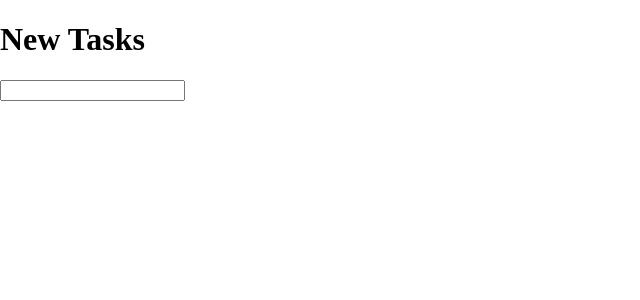
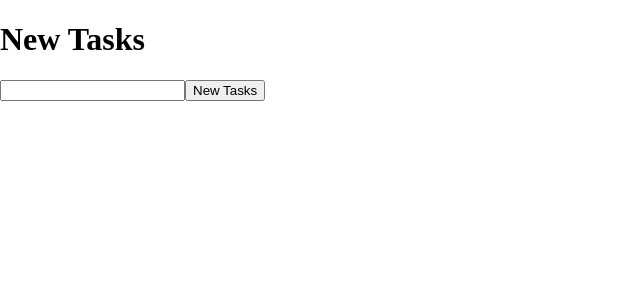
Before and after one commit to Sabdul96/stardreams, a React (Create React App) app in the folder stardreams/: page / in a window 1280 px wide. Shown: the top 300 px of the page, without its empty margins (0-640 px from the left). Built offline with nearby package versions, Linux system fonts and the light colour scheme.

Commit message:
creating a new tasks button for functionality

```diff
--- a/stardreams/src/Tasks.js
+++ b/stardreams/src/Tasks.js
@@ -33,6 +33,8 @@ return (
         type= "text"
         value={newTasks}
         onChange={(e) => setNewTasks(e.target.value)}/>
+
+        <button onClick={handleAddTasks}> New Tasks</button>
     </div>
 )
 
```
